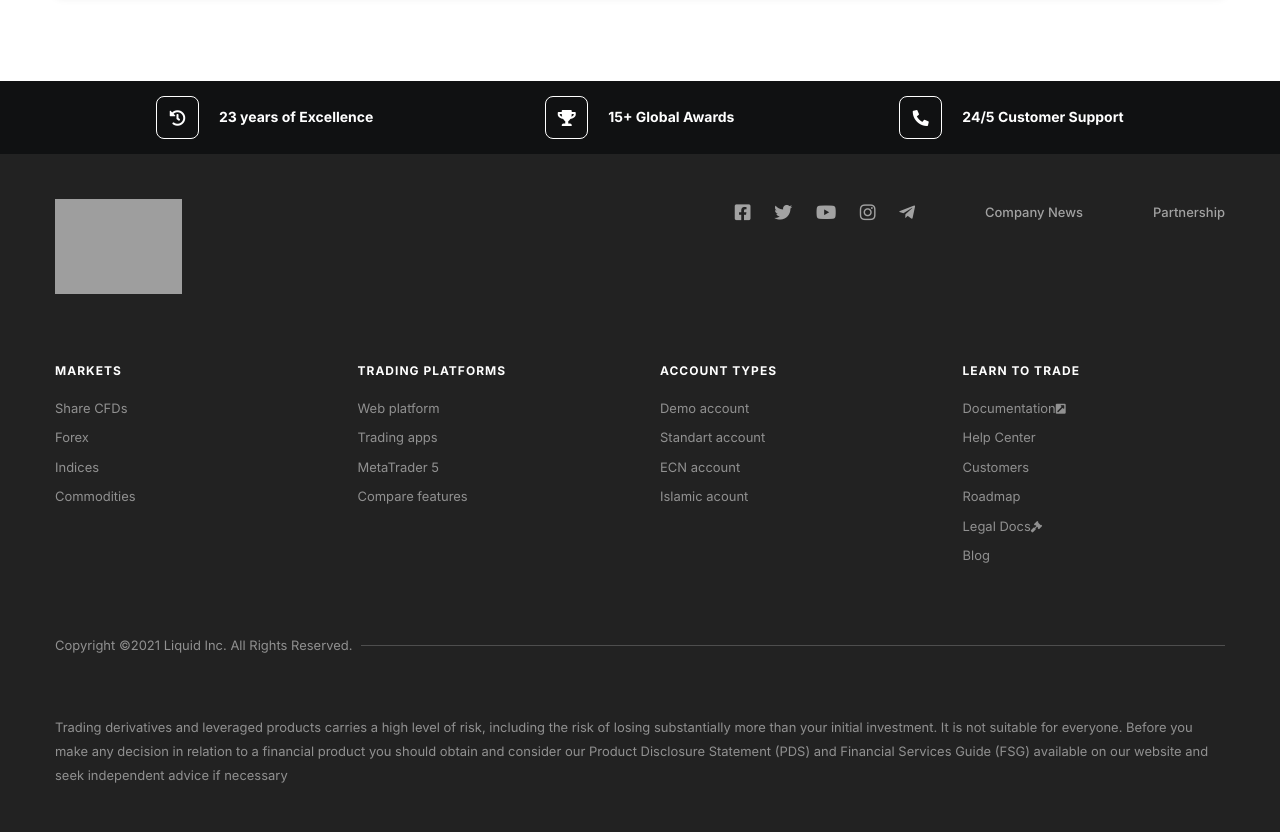
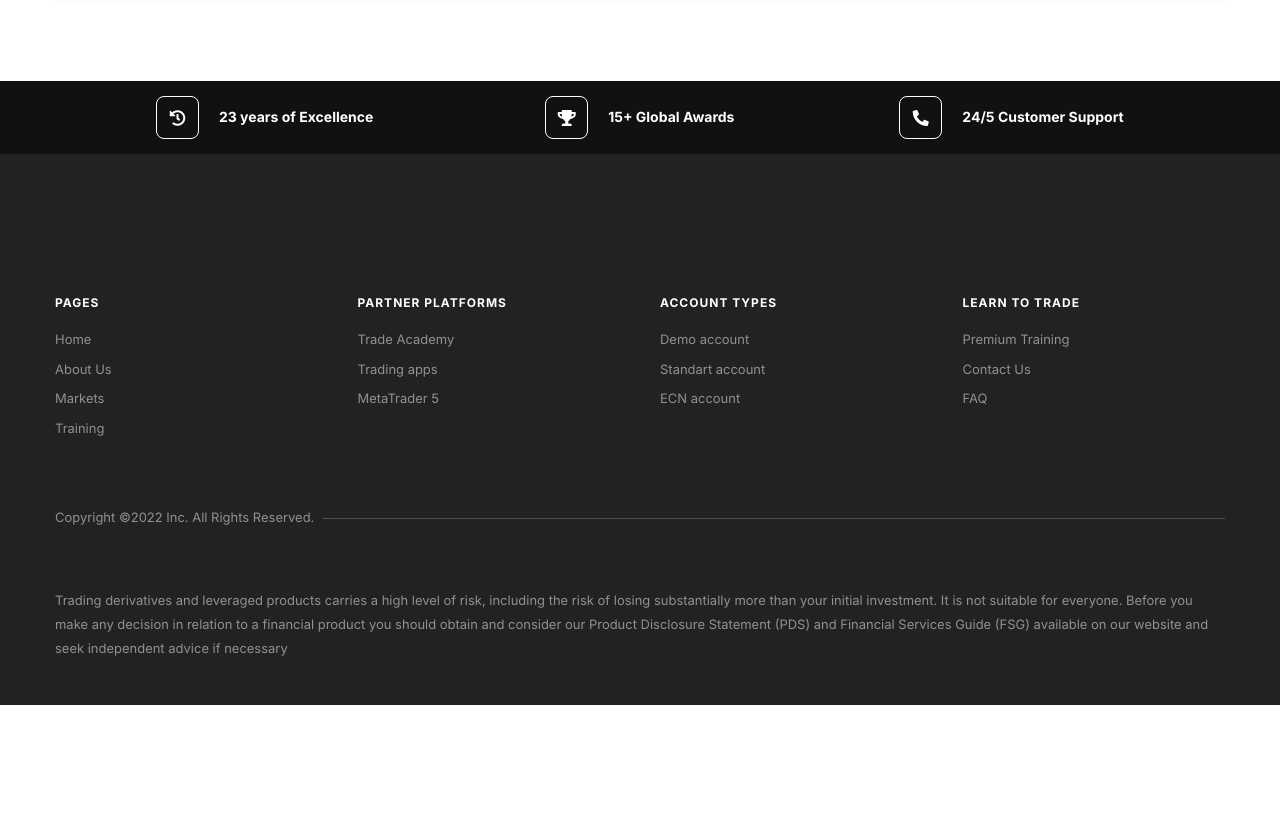
Before and after one commit to Clinton594/fxecm, a PHP site: the page made by views/education.php in a window 1280 px wide. Shown: the part 1474-2306 px from the top of the page. After the commit the page ends 2179 px from the top, so only its background shows below. Run offline with PHP 8.4, Linux system fonts and the light colour scheme; the template is opened without the code that fills it, so the values that code supplies are empty; some libraries are stand-ins or nearby versions; some web fonts are replaced; grey boxes are pictures that could not be loaded.

Commit message:
footer update

```diff
--- a/includes/footer.php
+++ b/includes/footer.php
@@ -38,64 +38,47 @@
      <div class="uk-container uk-text-small">
        <div class="uk-child-width-1-2@m" data-uk-grid>
          <div class="in-footer-logo">
-           <img src="assets/img/in-lazy.gif" data-src="assets/img/in-logo-1.svg" alt="logo" width="127" height="27" data-uk-img>
-         </div>
-         <div class="uk-flex uk-flex-right@m">
-           <div class="in-footer-socials">
-             <a href="#"><i class="fab fa-facebook-square"></i></a>
-             <a href="#"><i class="fab fa-twitter"></i></a>
-             <a href="#"><i class="fab fa-youtube"></i></a>
-             <a href="#"><i class="fab fa-instagram"></i></a>
-             <a href="#"><i class="fab fa-telegram-plane"></i></a>
-           </div>
-           <a class="uk-button uk-button-text uk-margin-large-left uk-visible@m" href="#">Company News</a>
-           <a class="uk-button uk-button-text uk-margin-large-left uk-visible@m" href="#">Partnership</a>
+           <img src="assets/img/in-lazy.gif" data-src="<?= $company->logo_ref ?>" alt="logo" width="127" height="27" data-uk-img>
          </div>
        </div>
        <div class="uk-child-width-1-2@s uk-child-width-1-4@m uk-margin-large-top" data-uk-grid>
          <div>
-           <h5>Markets</h5>
+           <h5>Pages</h5>
            <ul class="uk-list uk-link-text">
-             <li><a href="#">Share CFDs</a></li>
-             <li><a href="#">Forex</a></li>
-             <li><a href="#">Indices</a></li>
-             <li><a href="#">Commodities</a></li>
+             <li><a href="<?= $uri->site ?>">Home</a></li>
+             <li><a href="<?= $uri->site ?>about">About Us</a></li>
+             <li><a href="<?= $uri->site ?>markets">Markets</a></li>
+             <li><a href="<?= $uri->site ?>education">Training </a></li>
            </ul>
          </div>
          <div>
-           <h5>Trading Platforms</h5>
+           <h5>Partner Platforms</h5>
            <ul class="uk-list uk-link-text">
-             <li><a href="#">Web platform</a></li>
+             <li><a href="https://www.youtube.com/c/TradeAcademy">Trade Academy</a></li>
              <li><a href="#">Trading apps</a></li>
-             <li><a href="#">MetaTrader 5</a></li>
-             <li><a href="#">Compare features</a></li>
+             <li><a href="https://www.metatrader5.com">MetaTrader 5</a></li>
            </ul>
          </div>
          <div>
            <h5>Account Types</h5>
            <ul class="uk-list uk-link-text">
-             <li><a href="#">Demo account</a></li>
-             <li><a href="#">Standart account</a></li>
-             <li><a href="#">ECN account</a></li>
-             <li><a href="#">Islamic acount</a></li>
+             <li><a href="<?= $uri->site ?>sign-in">Demo account</a></li>
+             <li><a href="<?= $uri->site ?>sign-in">Standart account</a></li>
+             <li><a href="<?= $uri->site ?>sign-in">ECN account</a></li>
            </ul>
          </div>
          <div>
-           <h5>Learn to Trade</h5>
+           <h5>Learn to Trade </h5>
            <ul class="uk-list uk-link-text">
-             <li><a href="https://getuikit.com/docs/">Documentation<i class="fas fa-external-link-square-alt fa-sm"></i></a></li>
-             <li><a href="help-center.html">Help Center</a></li>
-             <li><a href="customers.html">Customers</a></li>
-             <li><a href="roadmap.html">Roadmap</a></li>
-             <li><a href="legal-docs.html">Legal Docs<i class="fas fa-gavel fa-sm"></i></a></li>
-             <li><a href="blog-list.html">Blog</a></li>
-
+             <li><a href="<?= $uri->site ?>contact">Premium Training</a></li>
+             <li><a href="<?= $uri->site ?>contact">Contact Us</a></li>
+             <li><a href="<?= $uri->site ?>faq">FAQ</a></li>
            </ul>
          </div>
        </div>
        <div class="uk-grid uk-margin-large-top">
          <div class="uk-width-1-1">
-           <p class="uk-heading-line uk-margin-large-bottom"><span>Copyright ©2021 Liquid Inc. All Rights Reserved.</span></p>
+           <p class="uk-heading-line uk-margin-large-bottom"><span>Copyright ©<?= date("Y") ?> <?= $company->name ?> Inc. All Rights Reserved.</span></p>
            <p class="in-trading-risk">Trading derivatives and leveraged products carries a high level of risk, including the risk of losing substantially more than your initial investment. It is not suitable for everyone. Before you make any decision in relation to a financial product you should obtain and consider our Product Disclosure Statement (PDS) and Financial Services Guide (FSG) available on our website and seek independent advice if necessary</p>
          </div>
        </div>
--- a/views/education.php
+++ b/views/education.php
@@ -58,7 +58,7 @@
                   <p class="uk-margin-small-top">
                     <small>Learn to trade successfully! At Trade Academy you can learn how to trade at your own pace through our our HD video courses.</small>
                   </p>
-                  <a class="uk-button uk-button-text uk-border-rounded" href="https://www.youtube.com/c/TradeAcademy/about">Start Learning<i class="fas fa-angle-right uk-margin-small-left"></i></a>
+                  <a class="uk-button uk-button-text uk-border-rounded" href="https://www.youtube.com/c/TradeAcademy">Start Learning<i class="fas fa-angle-right uk-margin-small-left"></i></a>
                 </div>
                 <div class="uk-width-auto@m uk-visible@m">
                   <div class="in-icon-wrapper transparent uk-margin-top">
```
